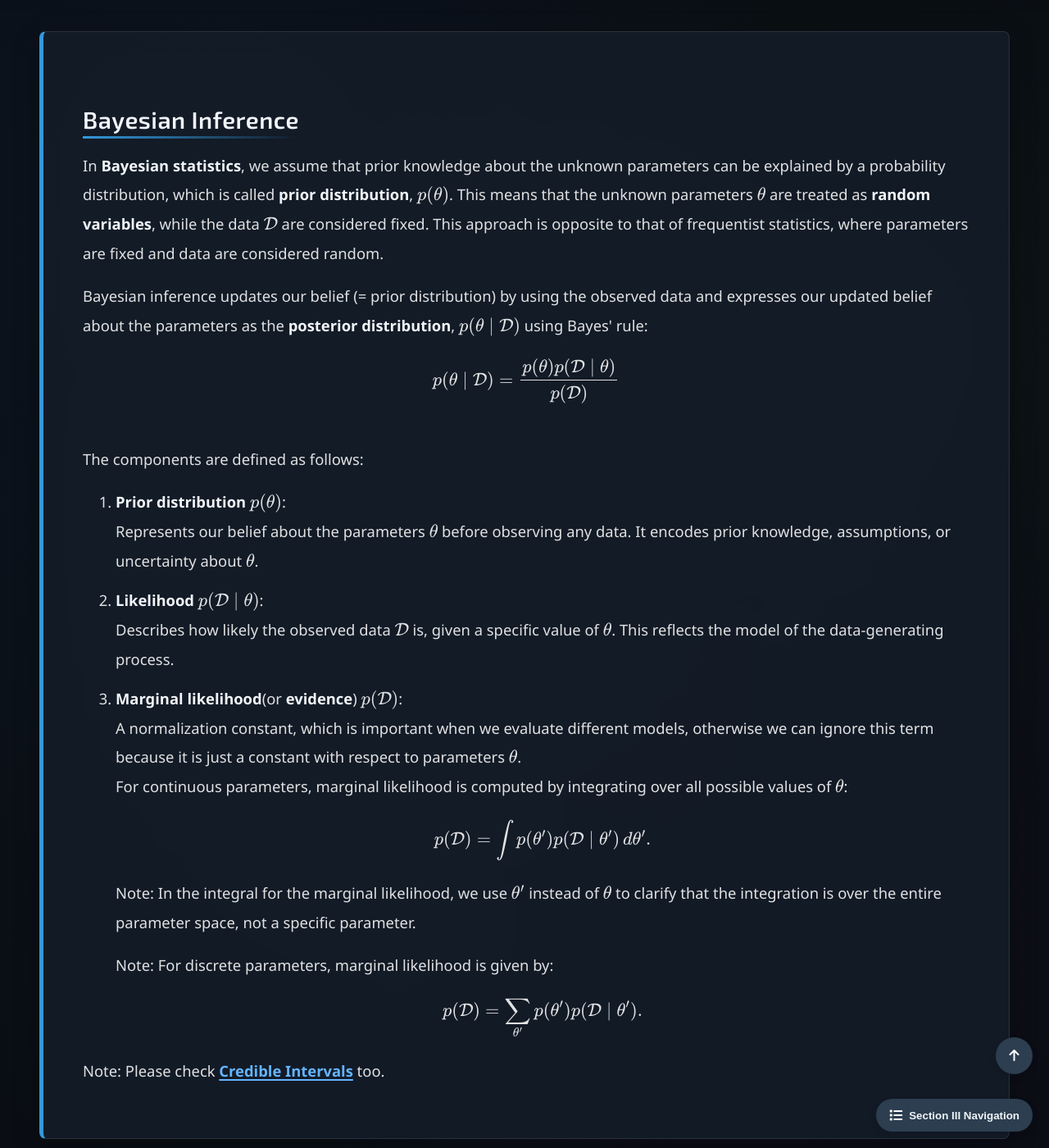
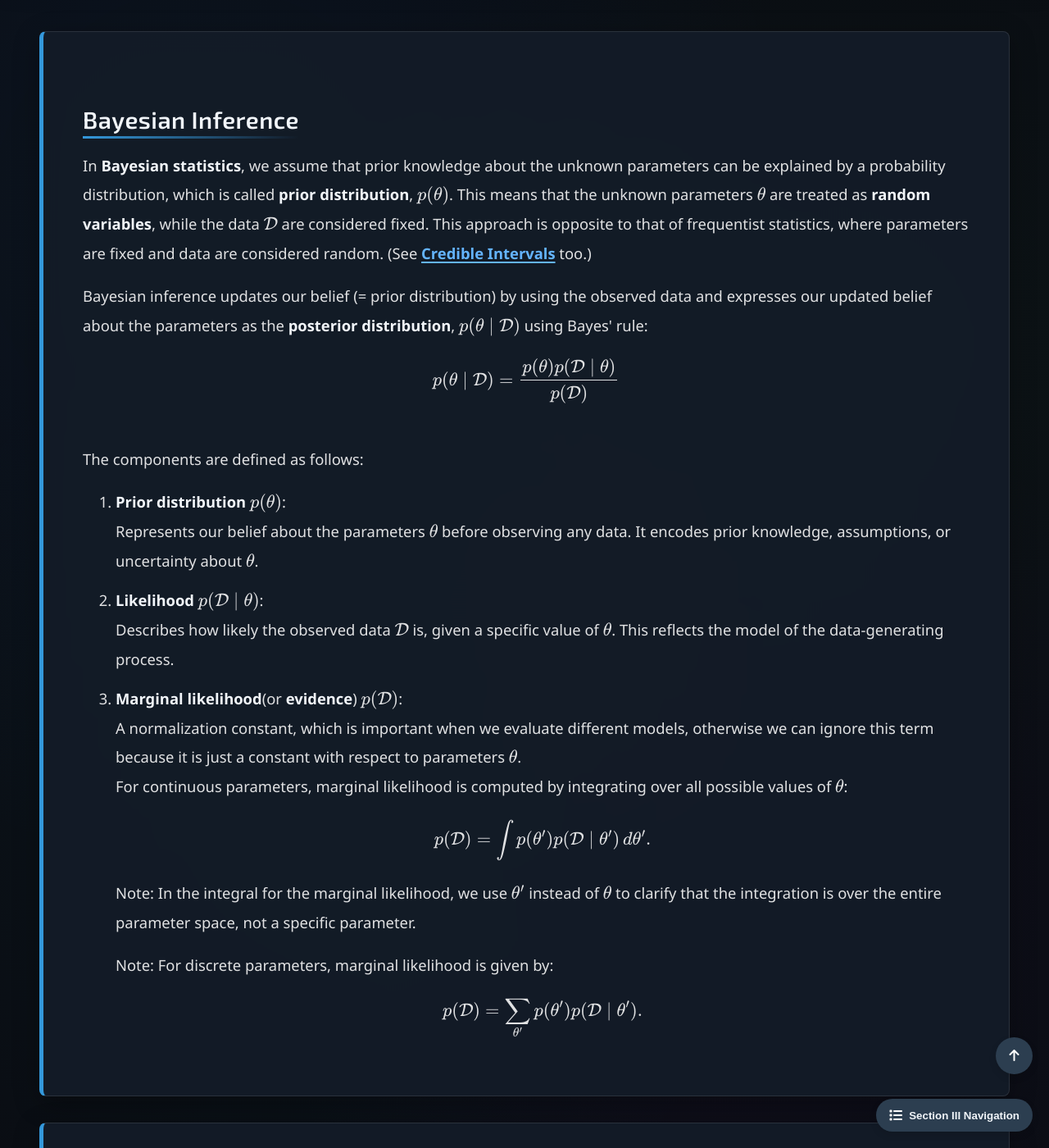
Before and after one commit to Yusukey01/yusukey01.github.io, a Jekyll site: the page built from Mathematics/Probability/bayesian.html, in a window 1280 px wide and 1400 px high, scrolled down 591 px. Shown: the whole window at 82% size. Built offline with Jekyll 4.4.1, drawn with Linux system fonts in a browser that asks for light colours.

Commit message:
revised explanations and style

```diff
--- a/Mathematics/Probability/bayesian.html
+++ b/Mathematics/Probability/bayesian.html
@@ -33,7 +33,9 @@ uses_python: false
                     distribution, which is called <strong>prior distribution</strong>, \(p(\theta)\). This means that the unknown parameters \(\theta\) are
                     treated as <strong>random variables</strong>, while the data \(\mathcal{D}\) are considered fixed. This approach is opposite
                     to that of frequentist statistics, where parameters are fixed and data are considered random.
+                    (See <a href="hypothesis_testing.html#CI"><strong>Credible Intervals</strong></a> too.)
                 </p>
+
                 <p>
                     Bayesian inference updates our belief (= prior distribution) by using the observed data and expresses our updated belief about
                     the parameters as the <strong>posterior distribution</strong>, \(p(\theta \mid \mathcal{D})\) using Bayes' rule:
@@ -75,9 +77,7 @@ uses_python: false
                         </P>
                     </li>
                 </ol>
-                <p>
-                    Note: Please check <a href="hypothesis_testing.html#CI"><strong>Credible Intervals</strong></a> too.
-                </p>
+
             </section>
 
             <section id="conjugate" class="section-content">
```
